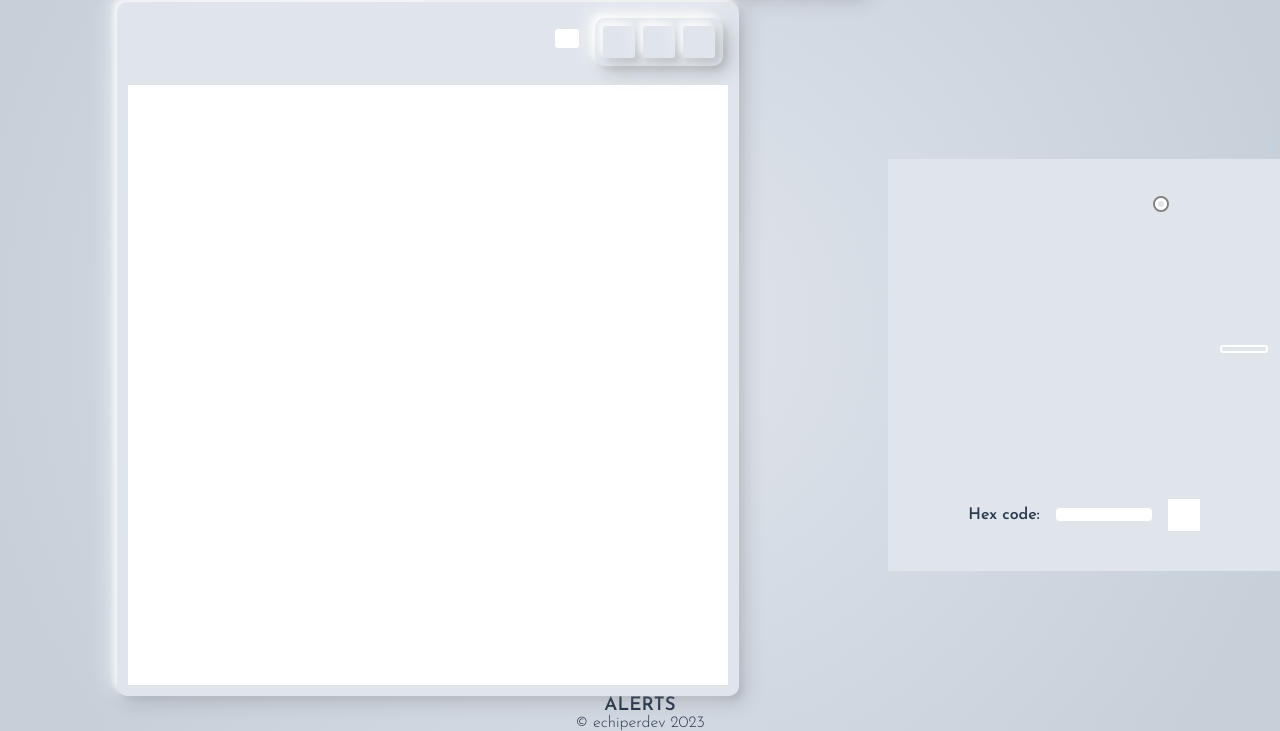
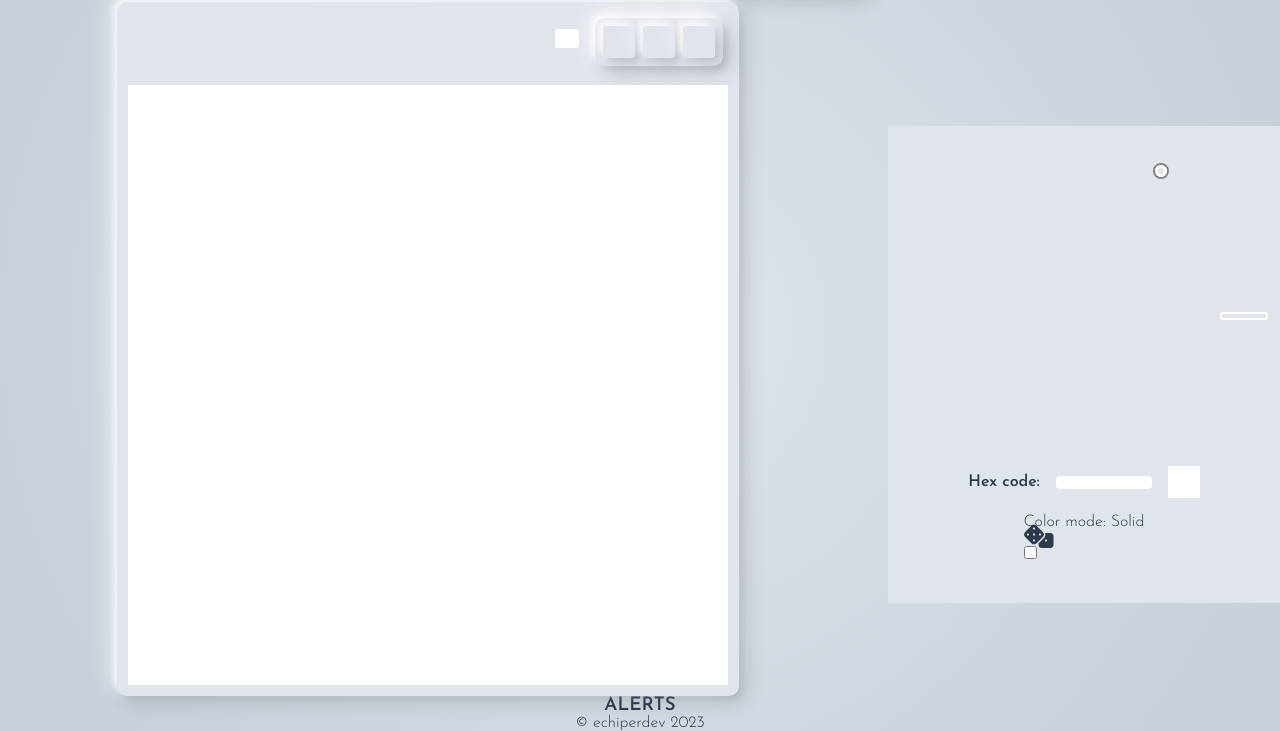
Before and after one commit to echiperdev/etch-a-sketch, a plain HTML site: page index.html in a window 1280 px wide. Shown: the part 72-803 px from the top of the page. Drawn offline with Linux system fonts and the light colour scheme.

Commit message:
Create switch container and content in color mode element

```diff
--- a/index.html
+++ b/index.html
@@ -171,6 +171,16 @@
                             <p id="hex">Hex code: <span id="hex-code"></span></p>
                             <div class="active-color"></div>
                         </div>
+                        <div class="color-mode">
+                            <p>Color mode: <span id="clr-mode">Solid</span></p>
+                            <div class="switch-container">
+                                <i class="fa-solid fa-dice fa-xl" title="Randomize" style="color: #2c3a4e"></i>                            </div>
+                                <label class="switch">
+                                    <input type="checkbox">
+                                    <span class="slider"></span>
+                                </label>
+                            </div>
+                        </div>
                         <div class="palette-display">
                             <div class="palettes-custom"></div>
                             <div class="palettes-8-bit"></div>
```
